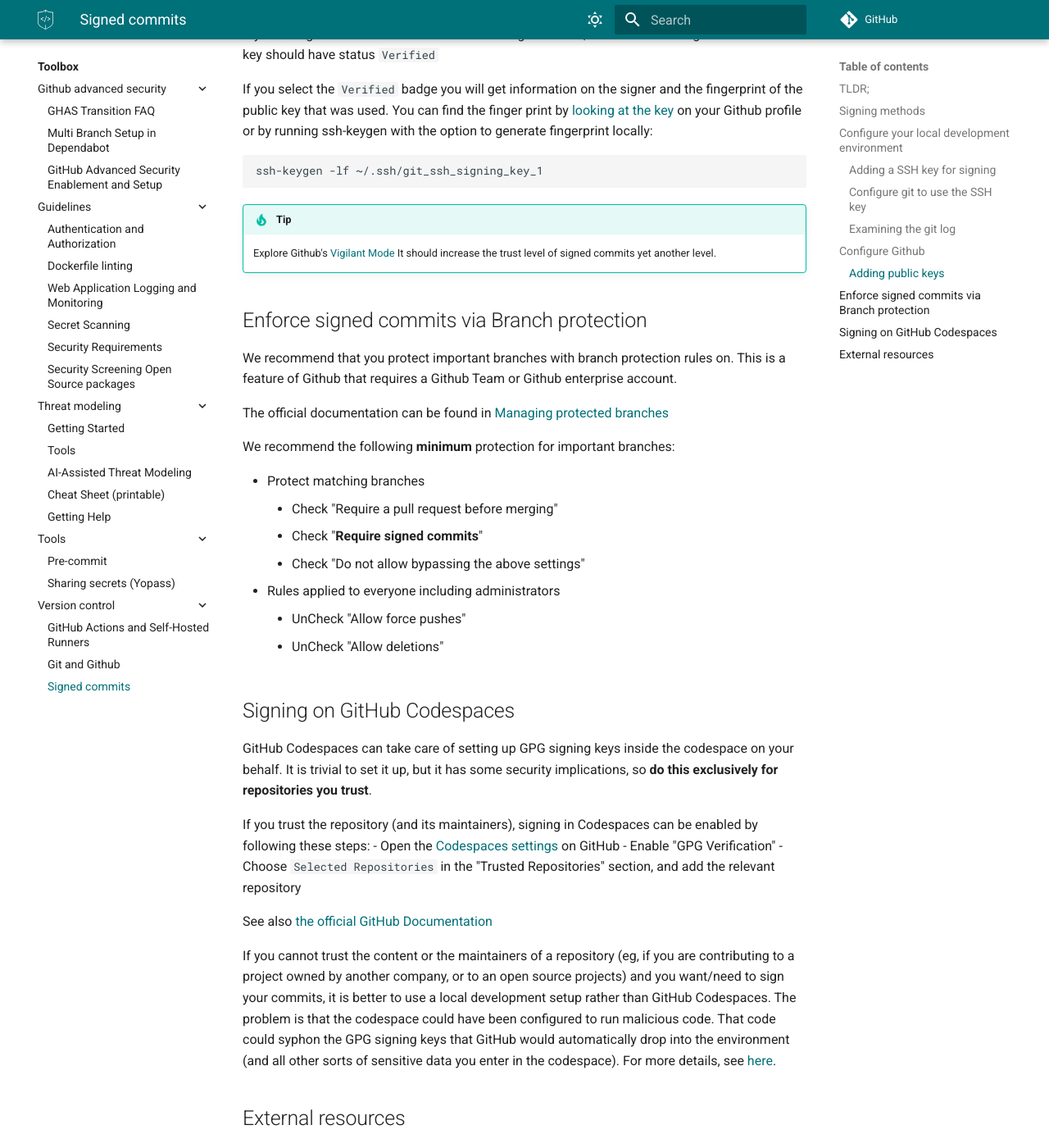
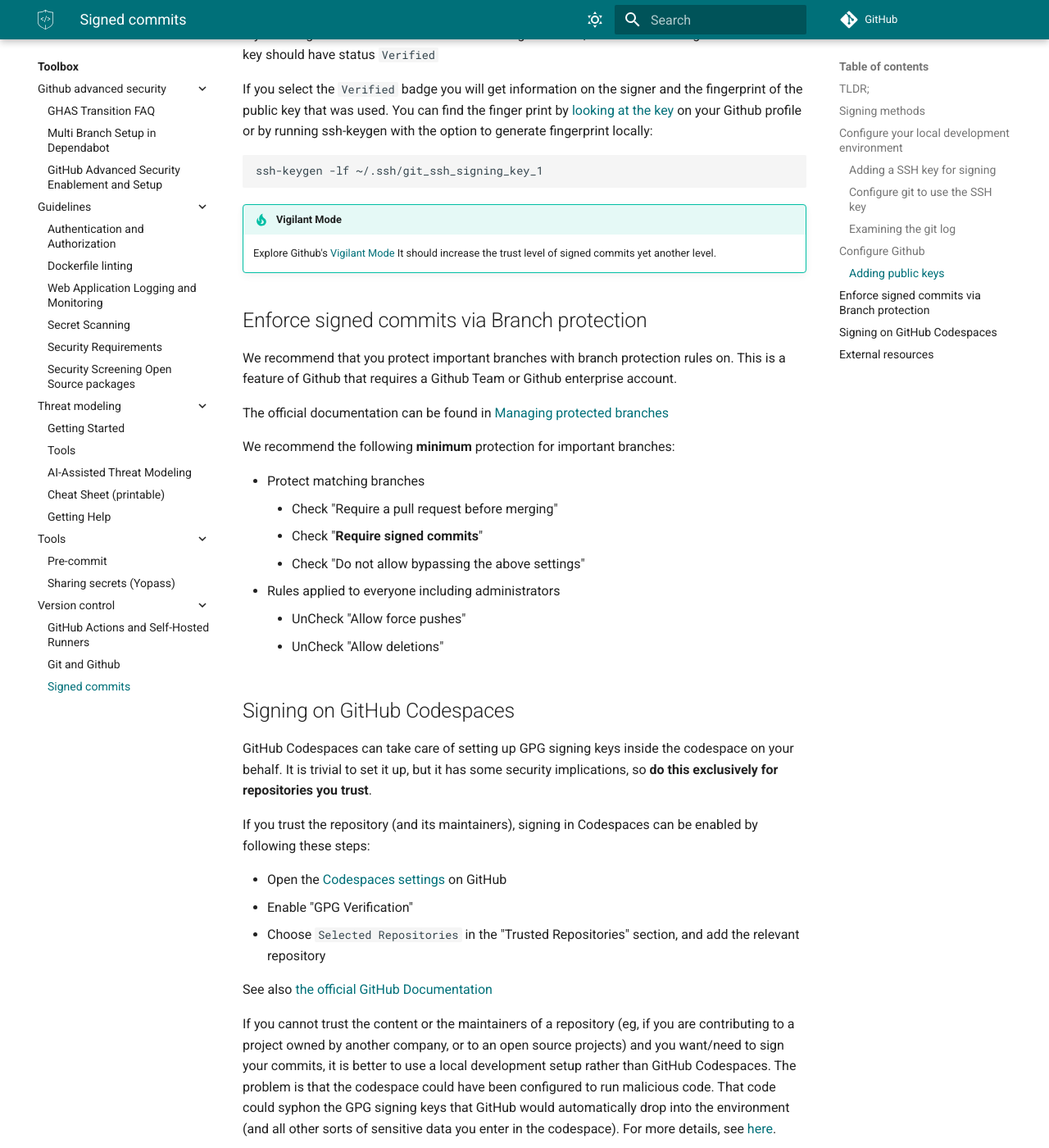
Before and after one commit to equinor/appsec, an MkDocs documentation site: the page built from docs/toolbox/version-control/git-signed-commits.md, in a window 1280 px wide and 1400 px high, scrolled down 5441 px. Shown: the whole window at 82% size. Built offline with MkDocs 1.6.1 and Material for MkDocs 9.7.7, drawn with Linux system fonts in a browser that asks for light colours; some web fonts are replaced; comment, search, counter and statistics services are not loaded.

Commit message:
fix: restore validated markdown formatting after merging main
Restore the exact previously validated formatter and documentation fixes after the GitHub-signed main merge. All current main dependency versions and obsolete-page removals are retained.

Co-authored-by: Copilot App <223556219+Copilot@users.noreply.github.com>

````diff
--- a/docs/toolbox/version-control/git-signed-commits.md
+++ b/docs/toolbox/version-control/git-signed-commits.md
@@ -24,15 +24,15 @@ The code from our software configuration management system (SCM) is the starting
 
 The official [GitHub documentation](https://docs.github.com/en/authentication/managing-commit-signature-verification/about-commit-signature-verification) on signature verification shows that commits can be signed using GPG, SSH or S/MIME. The 3 different methods have their pros and cons.
 
-| Feature/Aspect             | SSH Signing                                                | GPG Signing                                                    | S/MIME Signing                                               |
-|----------------------------|------------------------------------------------------------|----------------------------------------------------------------|--------------------------------------------------------------|
-| **Basic Mechanism**        | Uses SSH keys for both authentication and signing. | Utilizes a public-private key pair specifically for signing.   | Uses certificates issued by a Certificate Authority (CA).    |
-| **Identity Verification**  | SSH public keys are used to verify the signature.           | Verification is based on a web of trust or direct key sharing. | Relies on certificates verified and issued by trusted CAs.   |
-| **Infrastructure**         | Requires SSH key setup; already needed for repository access. | Requires GPG software and management of key pairs.             | Requires obtaining and managing a certificate from a CA. Potential complex PKI     |
-| **Ease of Setup**          | Simple for users already using SSH keys for Git operations.  | Can be complex due to key generation, management, and sharing. | Varies; obtaining a certificate can be straightforward or complex depending on the provider. |
-| **Cross-platform Support** | Broad support across various platforms and Git tools.        | Well-supported, with widespread integration in Git tools.      | Support varies; some tools may not support S/MIME directly.   |
-| **Pros**                   | - Simplifies workflow by using the same keys for authentication and signing†. <br> - Integrated into SSH, which is commonly used for secure Git operations. | - Decentralized and flexible, with a variety of algorithms and key sizes. <br> - Well-established in the open-source community. | - Trust model is straightforward, based on established CAs. <br> - May align with existing certificate-based security practices (e.g., email). |
-| **Cons**                   | - Primarily verifies the commit was pushed by an authenticated user, not necessarily the commit's author. <br> - SSH key management is crucial; compromised keys pose a risk. | - Key management and the web of trust model can be complex. <br> - Requires active key maintenance (revocation, expiration). | - Dependent on third-party CAs for issuance and trust. <br> - Certificates have expiration dates and may incur costs. |
+| Feature/Aspect             | SSH Signing                                                                                                                                                                   | GPG Signing                                                                                                                     | S/MIME Signing                                                                                                                                 |
+| -------------------------- | ----------------------------------------------------------------------------------------------------------------------------------------------------------------------------- | ------------------------------------------------------------------------------------------------------------------------------- | ---------------------------------------------------------------------------------------------------------------------------------------------- |
+| **Basic Mechanism**        | Uses SSH keys for both authentication and signing.                                                                                                                            | Utilizes a public-private key pair specifically for signing.                                                                    | Uses certificates issued by a Certificate Authority (CA).                                                                                      |
+| **Identity Verification**  | SSH public keys are used to verify the signature.                                                                                                                             | Verification is based on a web of trust or direct key sharing.                                                                  | Relies on certificates verified and issued by trusted CAs.                                                                                     |
+| **Infrastructure**         | Requires SSH key setup; already needed for repository access.                                                                                                                 | Requires GPG software and management of key pairs.                                                                              | Requires obtaining and managing a certificate from a CA. Potential complex PKI                                                                 |
+| **Ease of Setup**          | Simple for users already using SSH keys for Git operations.                                                                                                                   | Can be complex due to key generation, management, and sharing.                                                                  | Varies; obtaining a certificate can be straightforward or complex depending on the provider.                                                   |
+| **Cross-platform Support** | Broad support across various platforms and Git tools.                                                                                                                         | Well-supported, with widespread integration in Git tools.                                                                       | Support varies; some tools may not support S/MIME directly.                                                                                    |
+| **Pros**                   | - Simplifies workflow by using the same keys for authentication and signing†. <br> - Integrated into SSH, which is commonly used for secure Git operations.                   | - Decentralized and flexible, with a variety of algorithms and key sizes. <br> - Well-established in the open-source community. | - Trust model is straightforward, based on established CAs. <br> - May align with existing certificate-based security practices (e.g., email). |
+| **Cons**                   | - Primarily verifies the commit was pushed by an authenticated user, not necessarily the commit's author. <br> - SSH key management is crucial; compromised keys pose a risk. | - Key management and the web of trust model can be complex. <br> - Requires active key maintenance (revocation, expiration).    | - Dependent on third-party CAs for issuance and trust. <br> - Certificates have expiration dates and may incur costs.                          |
 
 † *while reusing the SSH key is a recognized advantage of SSH signing, we recommend against this practice, see below.*
 
@@ -51,6 +51,7 @@ Then, make sure that you have configured an email address for your git commits.
 ```shell
 git config --get user.email
 ```
+
 It should return something like `<username>@equinor.com` or `<id>+<github-username>@users.noreply.github.com` (depending on your preference). You can set the email address globally like this:
 
 ```shell
@@ -94,7 +95,6 @@ git config --global commit.gpgsign true
 These lines will tell git to use SSH for signing commit, tell git where to find the key that should be used and then tell git to always sign commits. If you do not add this last line you will specifically have to add the `-S` parameter for each commit you can to sign.
 
 More information on this step can be found in the [GitHub documentation](https://docs.github.com/en/authentication/managing-commit-signature-verification/telling-git-about-your-signing-key#telling-git-about-your-ssh-key)
-
 
 ### Examining the git log
 
@@ -144,7 +144,6 @@ git verify-commit -v HEAD
 
     We have shown how to sign git commits. You can also sign git tags!
 
-
 ## Configure Github
 
 At this stage in the guideline we are able to sign and verify the signature of locally committed changes. If you push your changes to github.com they will get the `Unverified` status. This indicate that Github has found a signature in the commit but it is not able to verify it. You can find more detailed information on the Github docs on [About commit signature verification](https://docs.github.com/en/authentication/managing-commit-signature-verification/about-commit-signature-verification)
@@ -171,7 +170,7 @@ If you select the `Verified` badge you will get information on the signer and th
 ssh-keygen -lf ~/.ssh/git_ssh_signing_key_1
 ```
 
-!!! Tip Vigilant Mode
+!!! tip "Vigilant Mode"
 
     Explore Github's [Vigilant Mode](https://docs.github.com/en/authentication/managing-commit-signature-verification/displaying-verification-statuses-for-all-of-your-commits#about-vigilant-mode) It should increase the trust level of signed commits yet another level.
 
@@ -196,6 +195,7 @@ We recommend the following **minimum** protection for important branches:
 GitHub Codespaces can take care of setting up GPG signing keys inside the codespace on your behalf. It is trivial to set it up, but it has some security implications, so **do this exclusively for repositories you trust**.
 
 If you trust the repository (and its maintainers), signing in Codespaces can be enabled by following these steps:
+
 - Open the [Codespaces settings](https://github.com/settings/codespaces) on GitHub
 - Enable "GPG Verification"
 - Choose `Selected Repositories` in the "Trusted Repositories" section, and add the relevant repository
@@ -204,8 +204,6 @@ See also [the official GitHub Documentation](https://docs.github.com/en/codespac
 
 If you cannot trust the content or the maintainers of a repository (eg, if you are contributing to a project owned by another company, or to an open source projects) and you want/need to sign your commits, it is better to use a local development setup rather than GitHub Codespaces. The problem is that the codespace could have been configured to run malicious code. That code could syphon the GPG signing keys that GitHub would automatically drop into the environment (and all other sorts of sensitive data you enter in the codespace). For more details, see [here](https://docs.github.com/en/codespaces/reference/security-in-github-codespaces).
 
-
-
 ## External resources
 
 - We disagree with the premise of signed git commits not being useful in the [Should We Sign Git Commits? Probably Not!](https://medium.com/@michael.vittrup.larsen/should-we-sign-git-commits-probably-not-c09ad3c18393). Using git signatures are useful, but it's a not a silver bullet. The article contains relevant reflections advocating for focusing on building a foundation of trust through the review and approval of pull requests by multiple trusted individuals and the importance of a collective scrutiny process. **This we fully support**
````
Also changed, not shown: docs/security-champion/6-merch.md (+10 -9 lines), docs/toolbox/github-advanced-security/setup.md (+34 -31 lines), pyproject.toml (+7 -0 lines), 1 other file.
